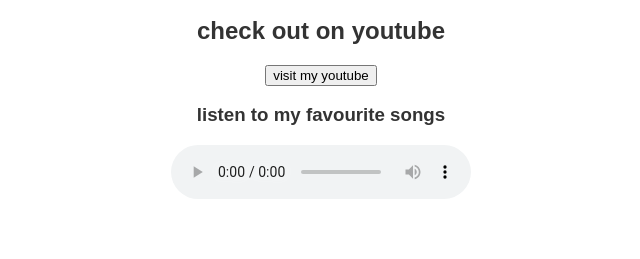
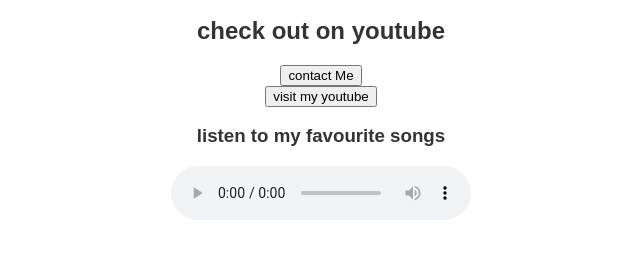
Before and after one commit to oscar-3-blip/my-first-repo, a plain HTML site: page index.html in a window 1280 px wide. Shown: the part 159-418 px from the top of the page, without its empty margins (319-959 px from the left). Drawn offline with Linux system fonts and the light colour scheme.

Commit message:
Update index.html

```diff
--- a/index.html
+++ b/index.html
@@ -33,6 +33,10 @@
         <h1> hello, I'm oscar</h1>
         <p>welcome to my personal website hosted with GitHub pages</p>
     <h2>check out on youtube</h2>
+    <div class="button-container">
+    <button
+    onclick="window.location.href='mailto:oscaramenya92@gmail.com'">contact Me</button>
+    </div>
     <button
     onclick="window.location.href='https://www.youtube.com';">
     visit my youtube</button>
```
